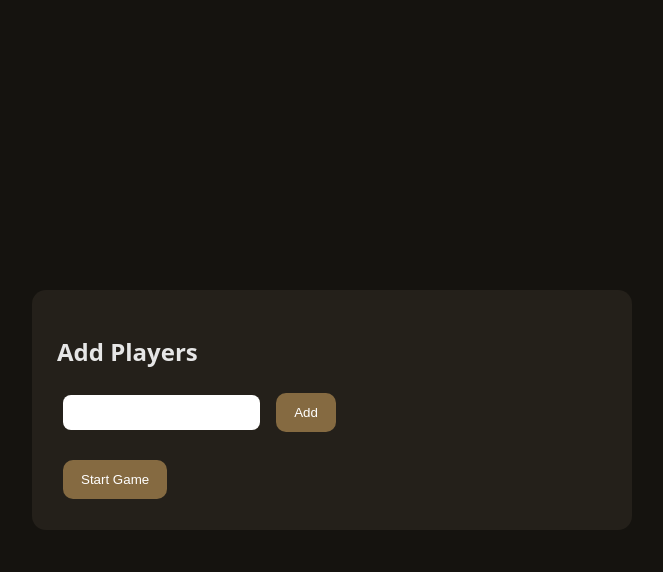
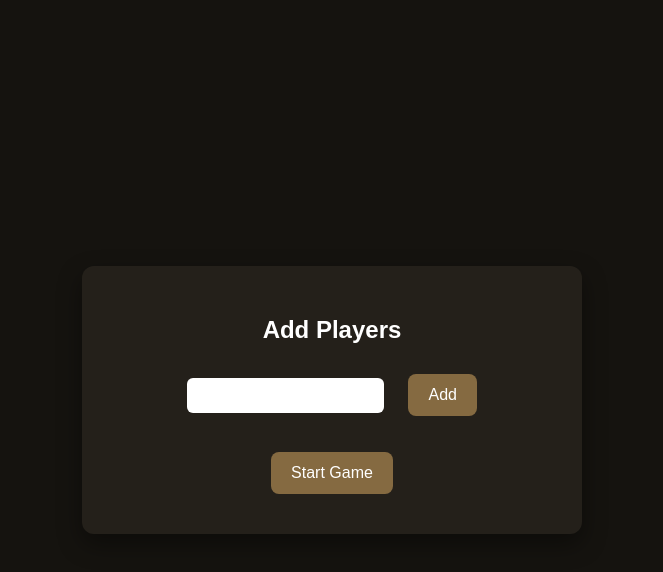
Before and after one commit to jurajscute/MafiaGame, a plain HTML site: page index.html in a window 1280 px wide. Both pictures are taken after a click on the button "Start Game". Shown: the whole page, without its empty margins (308-971 px from the left). Drawn offline with Linux system fonts and the light colour scheme.

Commit message:
Center And Recolour

```diff
--- a/js/game.js
+++ b/js/game.js
@@ -15,10 +15,10 @@ castVote
 const roleColors = {
 
 mafia: "#e74c3c",
-doctor: "#2ecc71",
-sheriff: "#3498db",
-villager: "#f1c40f",
-jester: "#9b59b6"
+doctor: "#2e8dcc",
+sheriff: "#e4c200",
+villager: "#8dc2ff",
+jester: "#bb006d"
 
 }
 
--- a/js/phases.js
+++ b/js/phases.js
@@ -16,10 +16,10 @@ showNightTurn()
 const roleColors = {
 
 mafia: "#e74c3c",
-doctor: "#2ecc71",
-sheriff: "#3498db",
-villager: "#f1c40f",
-jester: "#9b59b6"
+doctor: "#2e8dcc",
+sheriff: "#e4c200",
+villager: "#8dc2ff",
+jester: "#bb006d"
 
 }
 
--- a/style.css
+++ b/style.css
@@ -1,71 +1,50 @@
-body {
 
+body{
+margin:0;
+font-family:Arial, Helvetica, sans-serif;
 background:#15130f;
-color:#e6e6e6;
-font-family:system-ui;
-margin:0;
+color:white;
 
+/* center everything */
 display:flex;
 justify-content:center;
 align-items:center;
 
 height:100vh;
-
 }
 
-#app {
-
-width:90%;
-max-width:600px;
-
+#app{
+width:100%;
+max-width:500px;
 }
 
 .card{
+background:#24201a;
+padding:30px;
+border-radius:12px;
+text-align:center;
 
-background:#24201a;
-padding:25px;
-border-radius:14px;
-margin-top:20px;
-
-animation:fade 0.3s ease;
-
+box-shadow:0 10px 25px rgba(0,0,0,0.4);
 }
 
 button{
-
+margin:10px;
+padding:12px 20px;
+border:none;
+border-radius:8px;
 background:#856a41;
-border:none;
 color:white;
-
-padding:12px 18px;
-margin:6px;
-
-border-radius:10px;
-
+font-size:16px;
 cursor:pointer;
-
-transition:transform 0.2s;
-
 }
 
 button:hover{
-
-transform:scale(1.05);
-
+background:#967443;
 }
 
 input{
-
 padding:10px;
-border-radius:8px;
+border-radius:6px;
 border:none;
-margin:6px;
-
+margin:10px;
 }
-
-@keyframes fade{
-
-from{opacity:0; transform:translateY(10px)}
-to{opacity:1; transform:translateY(0)}
-
-}
```
